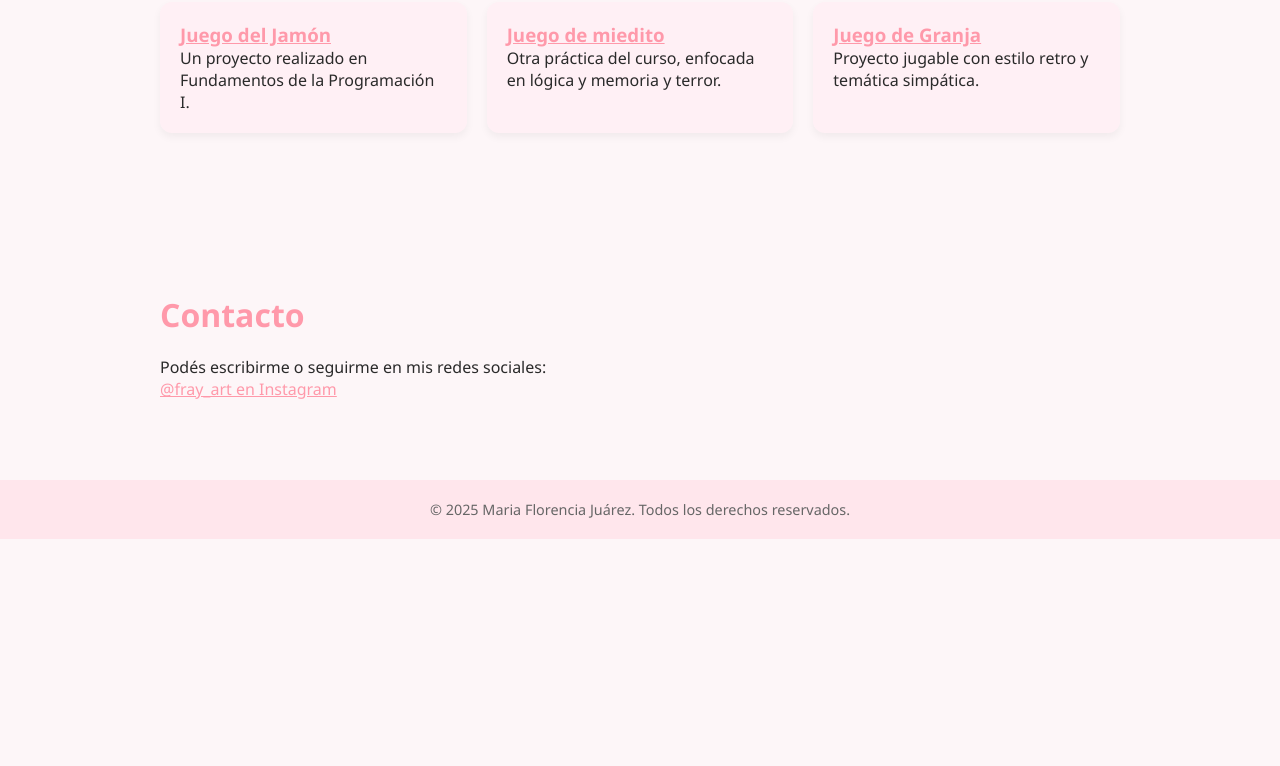
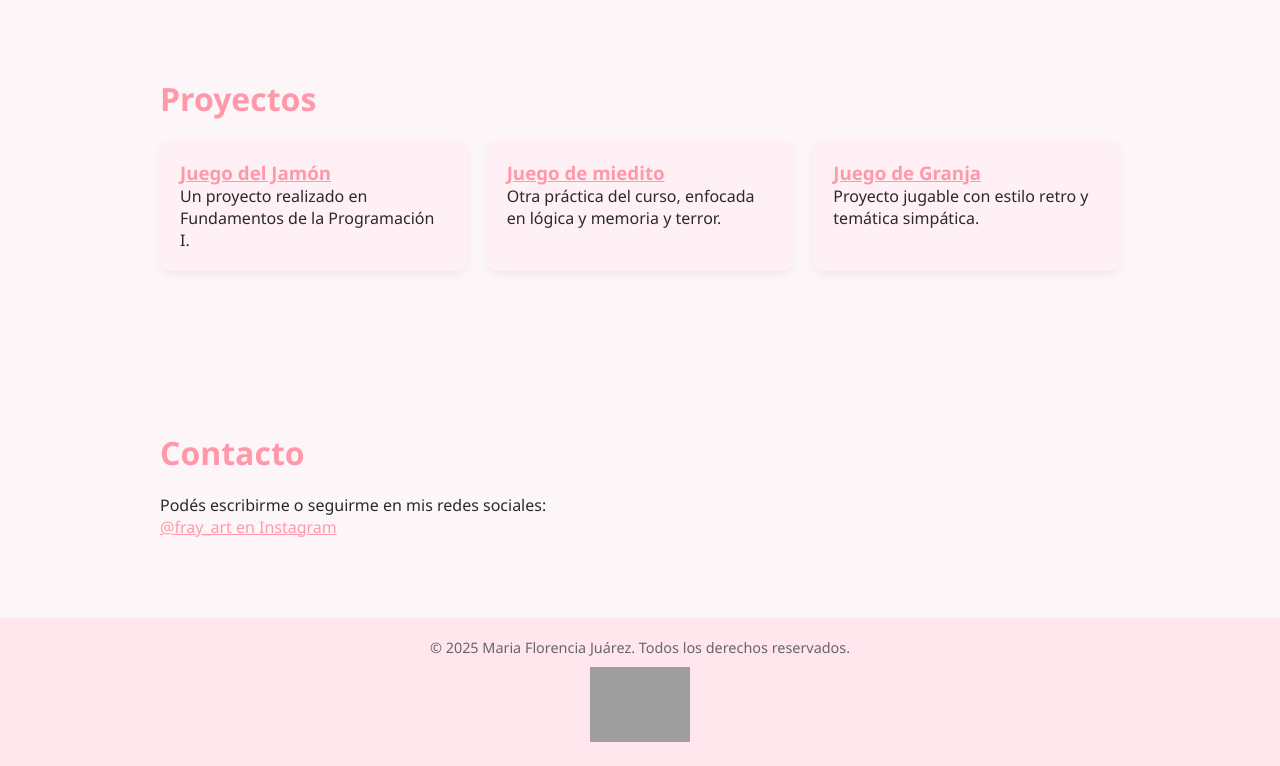
Before and after one commit to Florencia-Juarez/githubpagetest, a plain HTML site: page index.html in a window 1280 px wide. Shown: the part 885-1651 px from the top of the page. Before the commit the page ends 1424 px from the top, so only its background shows below. Drawn offline with Linux system fonts and the light colour scheme; grey boxes are pictures that could not be loaded.

Commit message:
Update index.html

```diff
--- a/index.html
+++ b/index.html
@@ -1,10 +1,10 @@
-<!DOCTYPE html><html lang="es">
+<!DOCTYPE html>
+<html lang="es">
 <head>
   <meta charset="UTF-8">
   <meta name="viewport" content="width=device-width, initial-scale=1.0">
   <title>Portafolio | Maria Florencia Juárez</title>
   <style>
-    /* =================== VARIABLES DE COLOR Y FUENTE =================== */
     :root {
       --color-principal: #ff99aa;
       --color-acento: #ffe6ec;
@@ -12,7 +12,8 @@
       --color-texto: #2a2a2a;
       --color-tarjeta: #fff0f5;
       --fuente: 'Segoe UI', sans-serif;
-    }/* =================== REGLAS GENERALES =================== */
+    }
+
 * {
   margin: 0;
   padding: 0;
@@ -131,11 +132,20 @@ footer {
   padding: 20px;
   font-size: 0.9em;
   color: #666;
+  position: relative;
+}
+
+footer img {
+  width: 100px;
+  margin-top: 10px;
 }
 
   </style>
 </head>
-<body>  <!-- ENCABEZADO CON MENÚ -->  <header>
+<body>
+
+
+<header>
     <h1>Maria Florencia Juárez</h1>
     <nav>
       <a href="#inicio">Inicio</a>
@@ -143,15 +153,25 @@ footer {
       <a href="#proyectos">Proyectos</a>
       <a href="#contacto">Contacto</a>
     </nav>
-  </header>  <!-- SECCIÓN PRINCIPAL (HERO) -->  <section class="hero" id="inicio">
+</header>
+
+
+<section class="hero" id="inicio">
+    <img src="https://media2.giphy.com/media/v1.Y2lkPTZjMDliOTUyNDh2ZG81a2NjcTlvejgyNnpiMXM0endkcTJ3aGh0eWhpZm1kMTJxaCZlcD12MV9pbnRlcm5hbF9naWZfYnlfaWQmY3Q9Zw/Ijmf8msvVwaCR9c6DV/giphy.gif" alt="Decoración flores" style="width: 150px; margin-bottom: 20px;">
     <h1>Hola, soy Florencia</h1>
     <p>Estudiante de Producción y Desarrollo de Videojuegos</p>
     <button class="button" onclick="document.getElementById('contacto').scrollIntoView()">Contactame</button>
-  </section>  <!-- SOBRE MÍ -->  <section id="sobremi">
+</section>
+
+
+<section id="sobremi">
     <h2>Sobre mí</h2>
     <p>Nací el 13 de agosto de 2004 y vivo en Open Door, partido de Luján. Actualmente estudio Producción y Desarrollo de Videojuegos en la Universidad Nacional de José C. Paz, carrera que elegí gracias a mi amor por los videojuegos, inspirado desde chica por mi papá y Sonic.</p>
     <p>Me gusta dibujar y aportar ideas creativas. Estoy mejorando día a día en programación, aunque todavía me cuesta un poco.</p>
-  </section>  <!-- PROYECTOS -->  <section id="proyectos">
+</section>
+
+<!-- PROYECTOS -->
+<section id="proyectos">
     <h2>Proyectos</h2>
     <div class="grid">
       <div class="card">
@@ -167,12 +187,20 @@ footer {
         <p>Proyecto jugable con estilo retro y temática simpática.</p>
       </div>
     </div>
-  </section>  <!-- CONTACTO -->  <section id="contacto">
+</section>
+
+
+<section id="contacto">
     <h2>Contacto</h2>
     <p>Podés escribirme o seguirme en mis redes sociales:</p>
-    <p><a
     <p><a href="https://www.instagram.com/fray_art?igsh=MXNnbnBxamwxZjhrcQ" target="_blank">@fray_art en Instagram</a></p>
-  </section>  <!-- PIE DE PÁGINA -->  <footer>
+</section>
+
+
+<footer>
     <p>&copy; 2025 Maria Florencia Juárez. Todos los derechos reservados.</p>
-  </footer></body>
+    <img src="https://media0.giphy.com/media/v1.Y2lkPTZjMDliOTUya3lwcHVkeWU2cDZsYW13djYydHozM3MweWY5bHJqNm9wYzRhYmI4YiZlcD12MV9pbnRlcm5hbF9naWZfYnlfaWQmY3Q9Zw/CdFsHZlGJxdBHGCO3O/giphy.gif" alt="Gif saludo">
+</footer>
+
+</body>
 </html>
```
